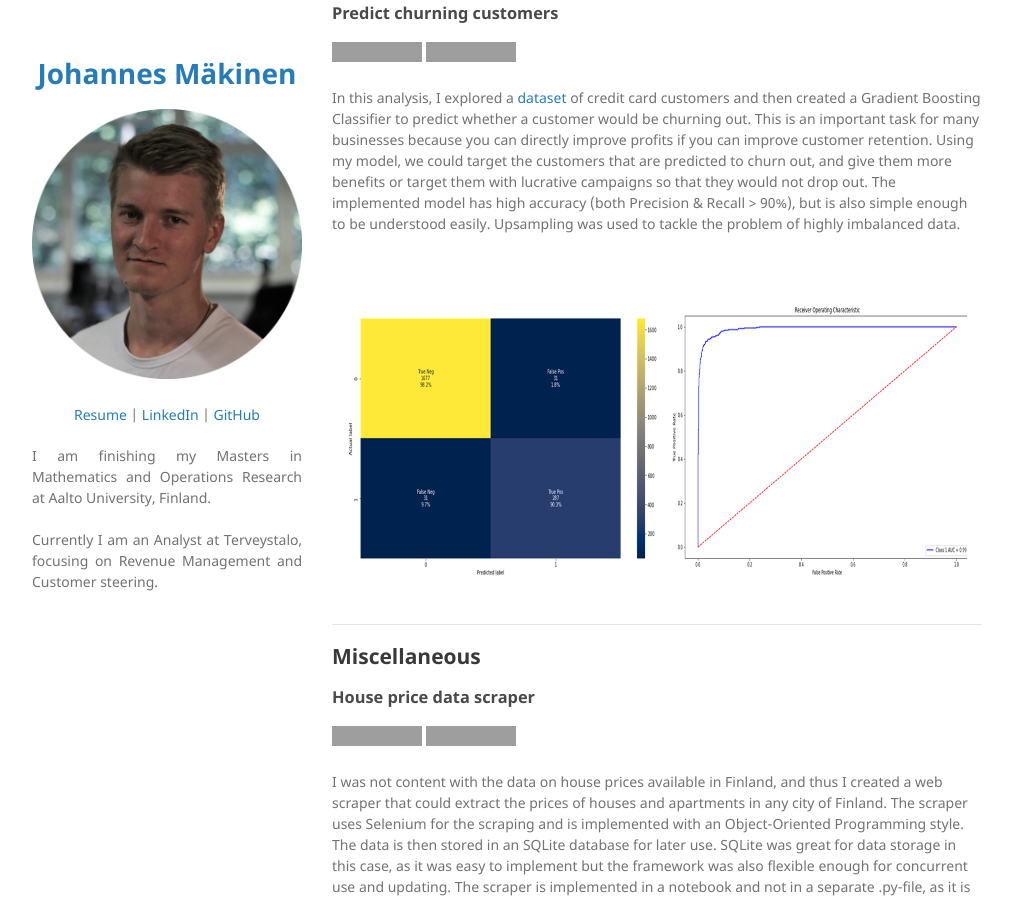
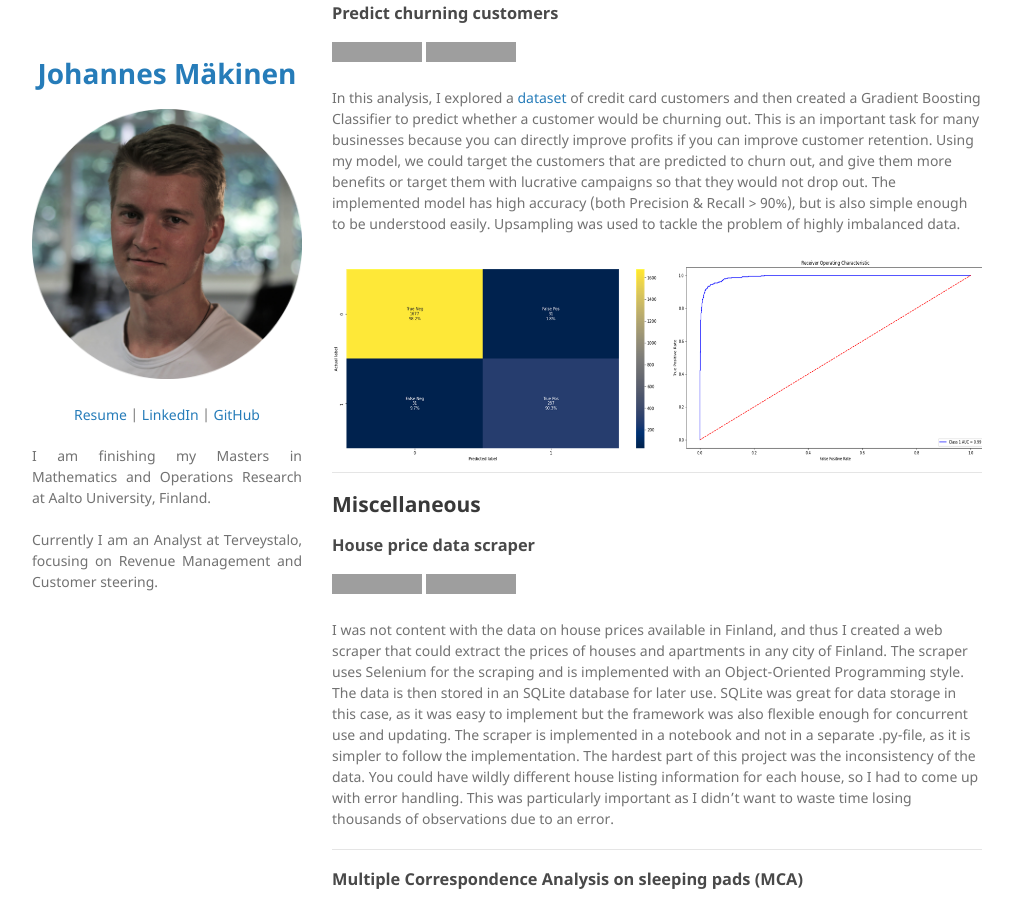
Before and after one commit to johmakinen/johmakinen.github.io, a Jekyll site: the page built from index.md, in a window 1280 px wide and 900 px high, scrolled down 3032 px. Shown: the whole window, without its empty margins (133-1146 px from the left). Built offline with Jekyll 4.4.1, drawn with Linux system fonts in a browser that asks for light colours; our own code applies the rules of GitHub Pages for plain Markdown files; grey boxes are pictures that could not be loaded.

Commit message:
Fixing figures...

```diff
--- a/index.md
+++ b/index.md
@@ -49,9 +49,7 @@ This could also be used by potential house buyers to see if the house they are l
 
 Demand prediction is an important part of revenue management. It is used to inform decision-makers about the resource demand and help them optimize revenue. At the time of writing this, I'm working as an Analyst for a large Healthcare company, in the Revenue Management team, so this analysis was quite related to my work. As I can't publish any sensitive data, I decided to get another dataset with hotel bookings. The main idea of the analysis is to implement a method of predicting the final reservation count on the date of arrival, using the booking curves as the features. As the reservations are usually done beforehand, the decision-makers always have the current Reservations On Hand (ROH). These ROHs are the time series that create the booking curves until the arrival date.
 The model implemented in this analysis is XGBoost, which takes 180 features and outputs the final reservation count. After optimizing the hyperparameters, the model performs quite well. It can predict the next week's daily reservation counts with a MAPE of 8%, and MAE of 5 reservations. Using this demand prediction, the hotel managers could optimize their resource allocation, such as room cleaning staff or reception hours for each day, saving money and increasing profits.
-
 <center><img src="images/combined_figs_hotel2.png"/></center>
-
 ---
 
 ## Classification
@@ -61,9 +59,7 @@ The model implemented in this analysis is XGBoost, which takes 180 features and
 [![github_link](https://img.shields.io/badge/-nbviewer-gray?logo=jupyter&logoColor=orange&link=https://nbviewer.org/github/johmakinen/Various_projects/blob/main/Notebooks/Credit_card_churn.ipynb)](https://nbviewer.org/github/johmakinen/Various_projects/blob/main/Notebooks/Credit_card_churn.ipynb)
 
 In this analysis, I explored a [dataset](https://www.kaggle.com/sakshigoyal7/credit-card-customers) of credit card customers and then created a Gradient Boosting Classifier to predict whether a customer would be churning out. This is an important task for many businesses because you can directly improve profits if you can improve customer retention. Using my model, we could target the customers that are predicted to churn out, and give them more benefits or target them with lucrative campaigns so that they would not drop out. The implemented model has high accuracy (both Precision & Recall > 90%), but is also simple enough to be understood easily. Upsampling was used to tackle the problem of highly imbalanced data.
-
-<center><img src="images/combined_figs_churn2.png"/></center>
-
+<center><img src="images/combined_figs_churn.png"/></center>
 ---
 
 ## Miscellaneous
```
Also changed, not shown: images/combined_figs_churn2.png.
